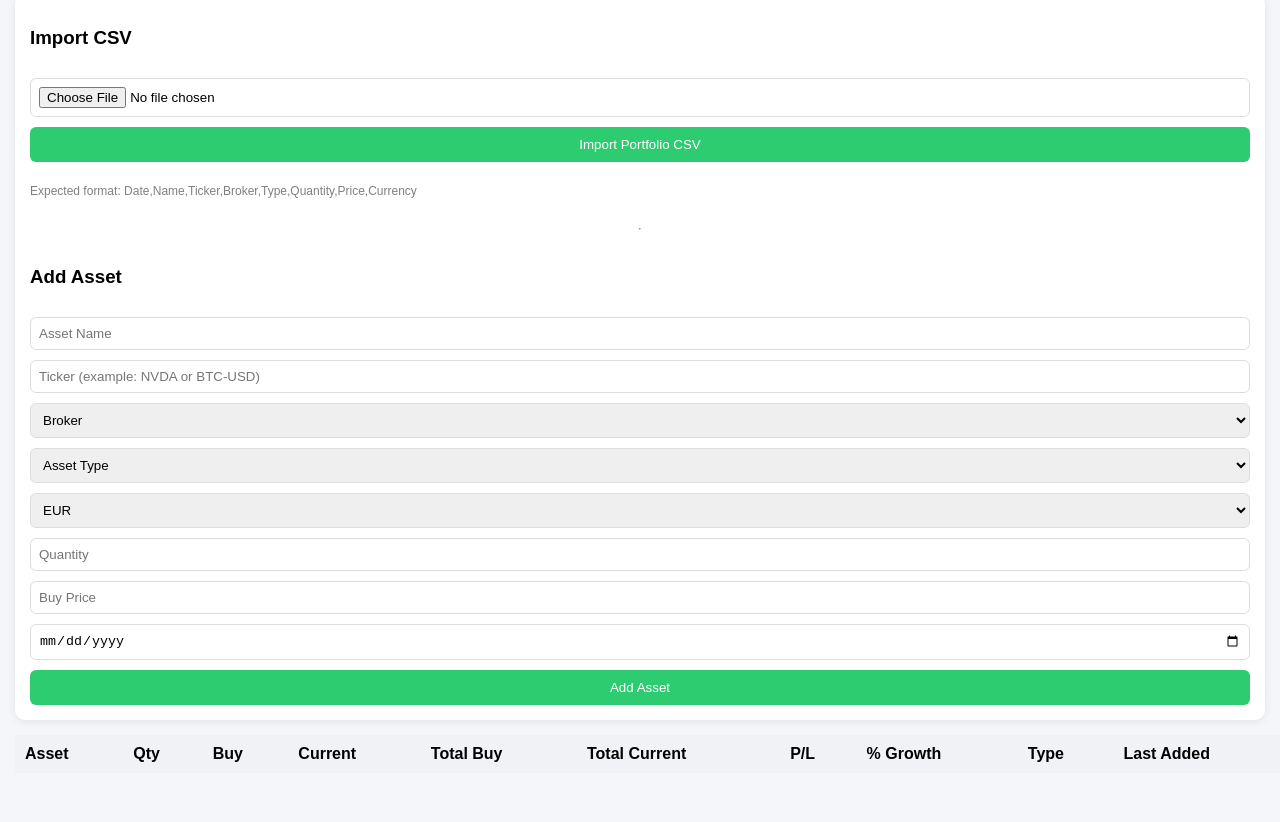
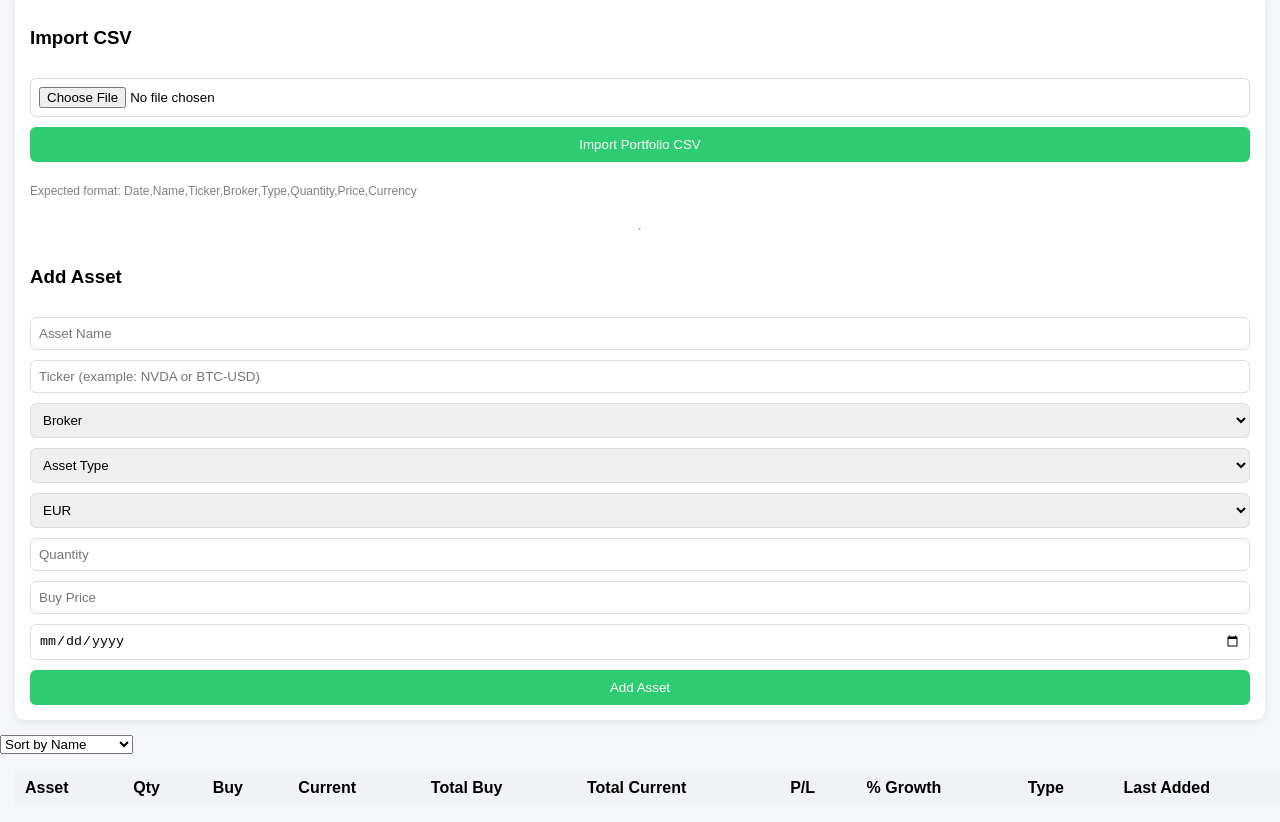
Before and after one commit to srcmenon/portfolio-pwa, a plain HTML site: page index.html in a window 1280 px wide. Shown: the part 378-1200 px from the top of the page. Before the commit the page ends 1166 px from the top, so only its background shows below. Drawn offline with nearby package versions, Linux system fonts and the light colour scheme; no server answers.

Commit message:
Update index.html

```diff
--- a/index.html
+++ b/index.html
@@ -85,7 +85,15 @@ Date,Name,Ticker,Broker,Type,Quantity,Price,Currency
 
 </div>
 <section>
-
+<div style="margin-bottom:10px">
+<select id="sortAssets">
+<option value="name">Sort by Name</option>
+<option value="profit">Sort by Profit</option>
+<option value="growth">Sort by Growth %</option>
+<option value="value">Sort by Total Value</option>
+<option value="qty">Sort by Quantity</option>
+</select>
+</div>
 <table id="assetTable">
 <thead>
 <tr>
```
